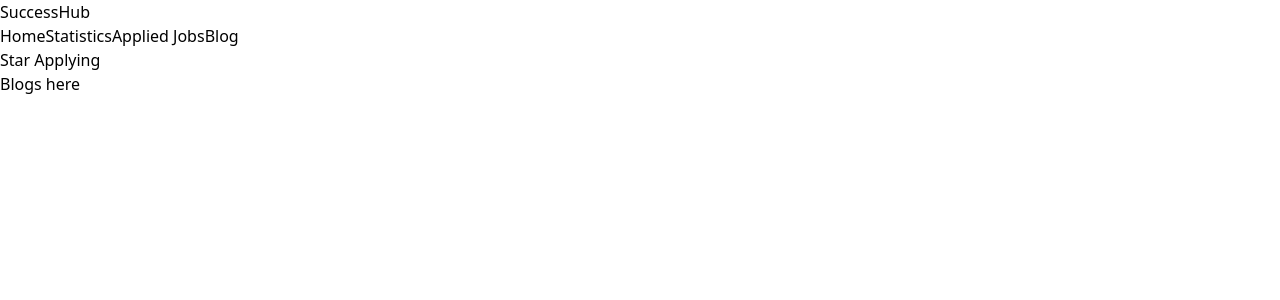
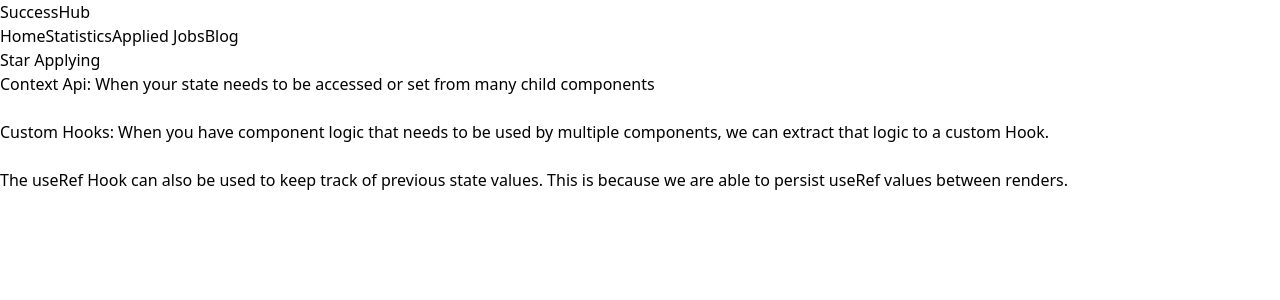
Before and after one commit to mehedip1/success-hub, a React (Vite) app: page /Blog in a window 1280 px wide. Shown: the top 300 px of the page. Built offline with nearby package versions, Linux system fonts and the light colour scheme.

Commit message:
blog text added

```diff
--- a/src/components/Blog.jsx
+++ b/src/components/Blog.jsx
@@ -2,8 +2,12 @@ import React from 'react';
 
 const Blog = () => {
     return (
-        <div>
-            <h1>Blogs here</h1>
+        <div className='mt-5'>
+            <h1>Context Api: When your state needs to be accessed or set from many child components</h1>
+            <br />
+            <p>Custom Hooks: When you have component logic that needs to be used by multiple components, we can extract that logic to a custom Hook.</p>
+            <br />
+            <p>The useRef Hook can also be used to keep track of previous state values. This is because we are able to persist useRef values between renders.</p>
         </div>
     );
 };
```
